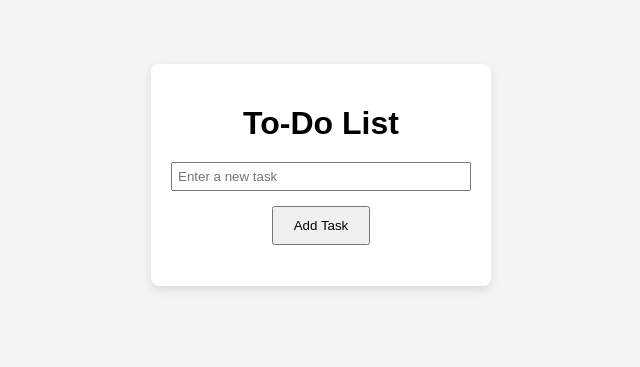
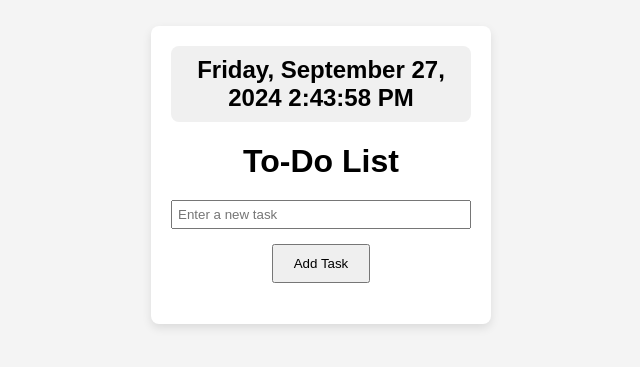
Before and after one commit to Shiv-SB/Todo-App, a website: page public/index.html in a window 1280 px wide. Shown: the part 225-592 px from the top of the page, without its empty margins (319-959 px from the left). Drawn offline with nearby package versions, Linux system fonts and the light colour scheme; no server answers.

Commit message:
Added current time display

```diff
--- a/public/index.html
+++ b/public/index.html
@@ -8,6 +8,9 @@
 </head>
 <body>
     <div class="container">
+
+        <div id="currentTime" class="time-box"></div>
+
         <h1>To-Do List</h1>
         <input type="text" id="taskInput" placeholder="Enter a new task" />
         <button id="addTaskBtn">Add Task</button>
--- a/public/script.js
+++ b/public/script.js
@@ -4,6 +4,15 @@ $(document).ready(function() {
     const $taskInput = $("#taskInput");
     const $taskList = $("#taskList");
     const $addTaskBtn = $("#addTaskBtn");
+
+    function updateTime() {
+        const now = dayjs().format(`dddd, MMMM D, YYYY h:mm:ss A`);
+        $("#currentTime").text(now);
+    };
+
+    updateTime();
+
+    setInterval(updateTime, 1000);
 
     async function fetchTasks() {
         const result = await fetch("/api/tasks");
--- a/public/style.css
+++ b/public/style.css
@@ -52,3 +52,13 @@ body {
     color: #3dd118de;
     cursor: pointer;
   }
+
+  .time-box {
+    font-size: 1.5em;
+    font-weight: bold;
+    margin-bottom: 20px;
+    text-align: center;
+    background-color: #f0f0f0;
+    padding: 10px;
+    border-radius: 8px;
+}
```
